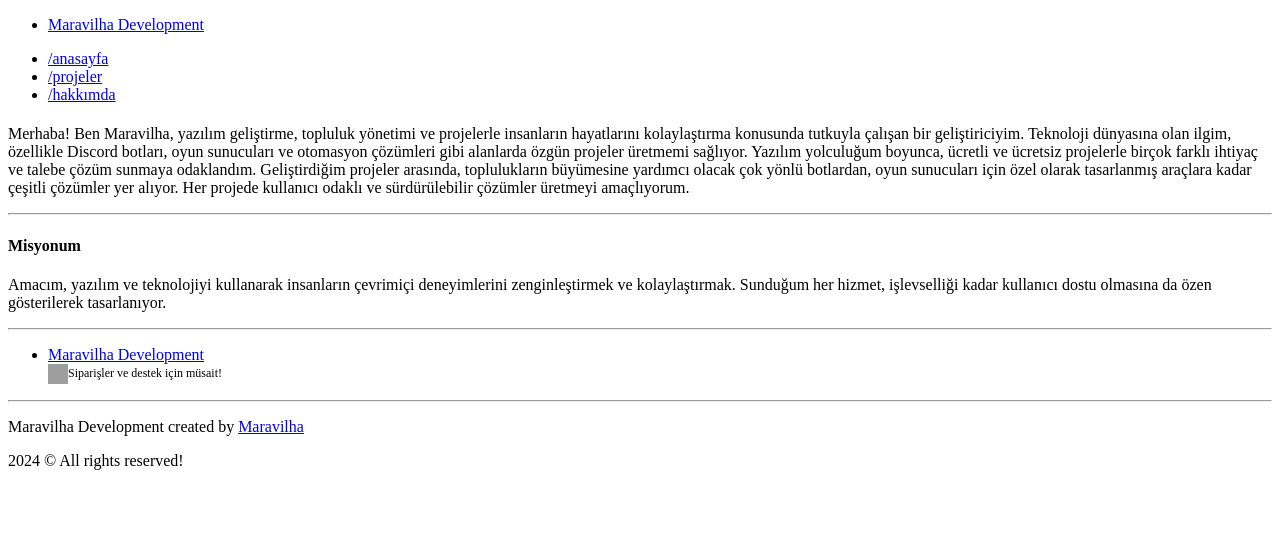
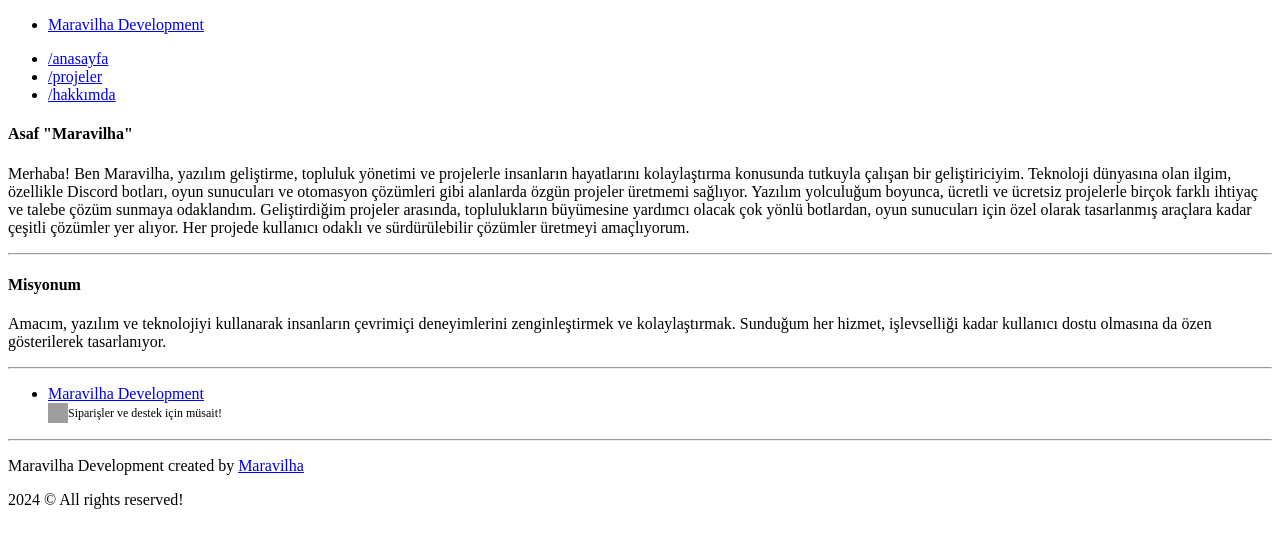
Before and after one commit to sebzviesmaravilha/maravilha-main, a Next.js app: page /about in a window 1280 px wide. Shown: the top 548 px of the page. Built offline with nearby package versions, Linux system fonts and the light colour scheme; grey boxes are pictures that could not be loaded.

Commit message:
Update about.js

```diff
--- a/src/pages/about.js
+++ b/src/pages/about.js
@@ -26,7 +26,7 @@ export default function About() {
         <div className="about-container">
           <div className="about-card">
             <div>
-              <h4 className="h-color"></h4>
+              <h4 className="h-color">Asaf "Maravilha"</h4>
               <p className="p-color">
               Merhaba! Ben Maravilha, yazılım geliştirme, topluluk yönetimi ve projelerle insanların hayatlarını kolaylaştırma konusunda tutkuyla çalışan bir geliştiriciyim. Teknoloji dünyasına olan ilgim, özellikle Discord botları, oyun sunucuları ve otomasyon çözümleri gibi alanlarda özgün projeler üretmemi sağlıyor. Yazılım yolculuğum boyunca, ücretli ve ücretsiz projelerle birçok farklı ihtiyaç ve talebe çözüm sunmaya odaklandım. Geliştirdiğim projeler arasında, toplulukların büyümesine yardımcı olacak çok yönlü botlardan, oyun sunucuları için özel olarak tasarlanmış araçlara kadar çeşitli çözümler yer alıyor. Her projede kullanıcı odaklı ve sürdürülebilir çözümler üretmeyi amaçlıyorum.
               </p>
```
